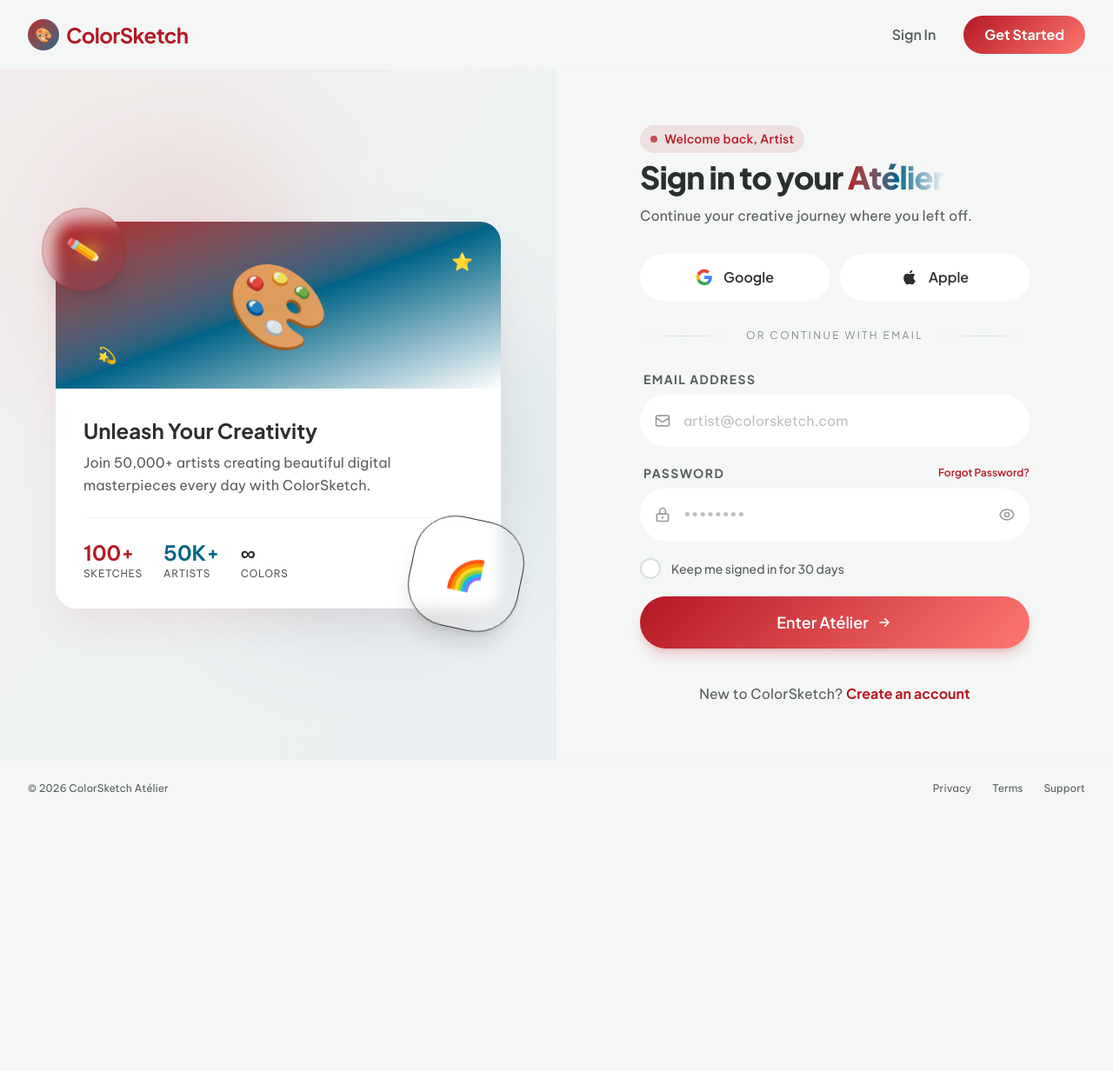
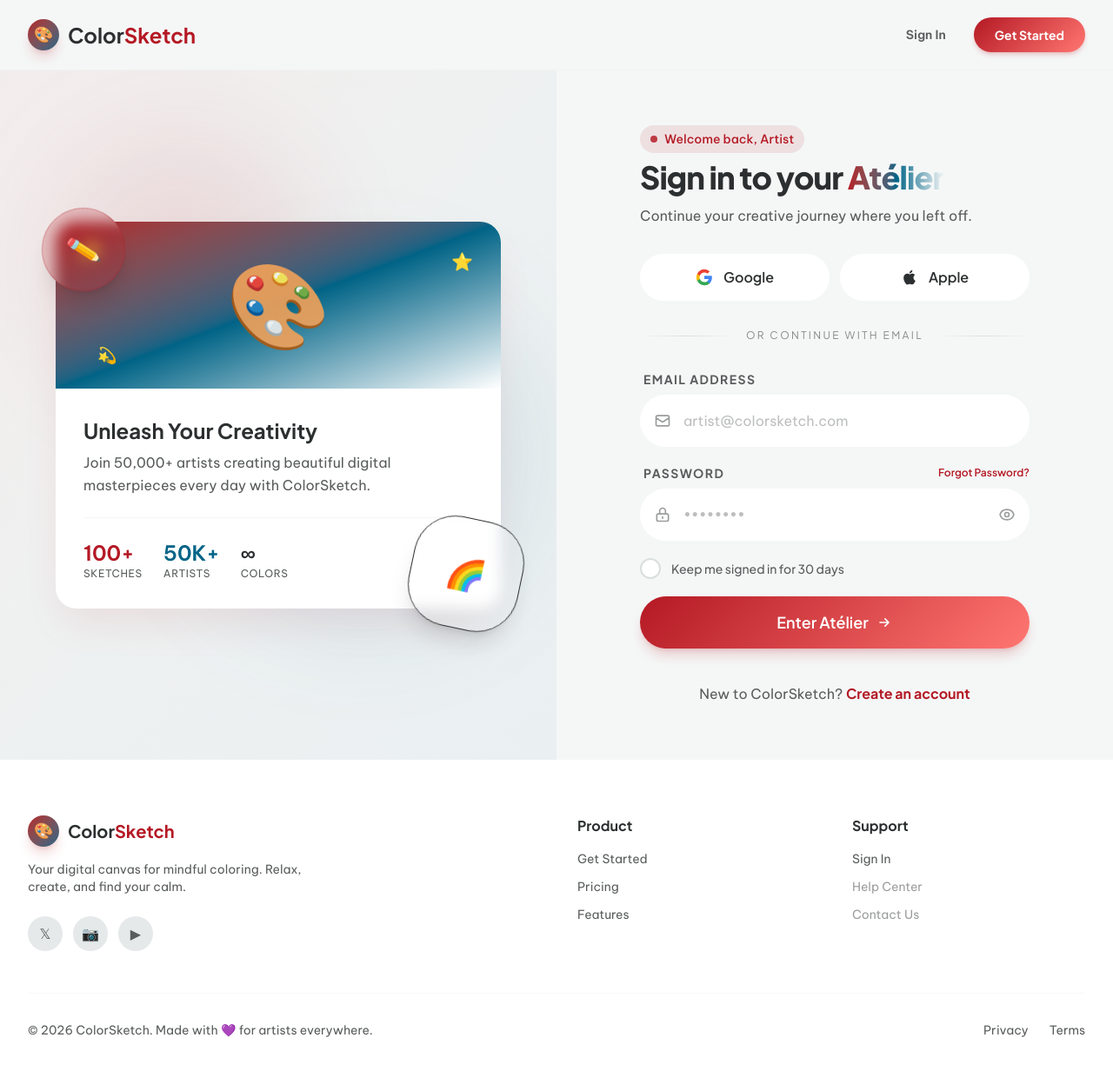
Before and after one commit to ibimina/colorsketch, a Next.js app: page /login in a window 1280 px wide. Shown: the top 1232 px of the page at 87% size. Before the commit the page ends 939 px from the top, so only its background shows below. Built offline with nearby package versions, Linux system fonts and the light colour scheme.

Commit message:
feat: update auth page header and footer

```diff
--- a/src/app/(auth)/layout.tsx
+++ b/src/app/(auth)/layout.tsx
@@ -4,30 +4,33 @@
 export default function AuthLayout({ children }: { children: ReactNode }) {
     return (
         <div className="min-h-screen flex flex-col bg-surface">
-            {/* Top Navigation */}
-            <nav className="fixed top-0 w-full z-50 flex justify-between items-center px-6 sm:px-8 h-16 sm:h-20 backdrop-blur-xl bg-surface/80 border-b border-surface-variant/20">
-                <Link
-                    href="/"
-                    className="flex items-center gap-2 text-xl sm:text-2xl font-bold text-primary font-headline tracking-tight"
-                >
-                    <div className="w-8 h-8 sm:w-9 sm:h-9 rounded-xl bg-linear-to-br from-primary to-secondary flex items-center justify-center">
-                        <span className="text-white text-sm sm:text-base">🎨</span>
+            {/* Navigation - same as landing page */}
+            <nav className="fixed top-0 left-0 right-0 z-50 bg-surface/80 backdrop-blur-xl border-b border-surface-variant/20">
+                <div className="max-w-7xl mx-auto px-4 sm:px-6 lg:px-8">
+                    <div className="flex items-center justify-between h-16 sm:h-20">
+                        <Link href="/" className="flex items-center gap-2.5">
+                            <div className="w-9 h-9 rounded-xl bg-linear-to-br from-primary to-secondary flex items-center justify-center shadow-lg shadow-primary/20">
+                                <span className="text-lg">🎨</span>
                             </div>
-                    <span className="hidden sm:inline">ColorSketch</span>
+                            <span className="text-xl sm:text-2xl font-bold font-headline text-on-background">
+                                Color<span className="text-primary">Sketch</span>
+                            </span>
                         </Link>
-                <div className="flex items-center gap-3">
+                        <div className="flex items-center gap-2 sm:gap-4">
                             <Link
                                 href="/login"
-                        className="hidden sm:inline-flex px-5 py-2 rounded-full font-headline font-semibold text-on-surface-variant hover:text-primary hover:bg-surface-container-low transition-all"
+                                className="px-4 py-2 text-sm font-semibold text-on-surface-variant hover:text-primary transition-colors"
                             >
                                 Sign In
                             </Link>
                             <Link
                                 href="/signup"
-                        className="px-5 sm:px-6 py-2 sm:py-2.5 rounded-full font-headline font-bold text-white btn-primary-gradient soft-touch text-sm sm:text-base"
+                                className="px-5 sm:px-6 py-2.5 text-sm font-bold font-headline text-white btn-primary-gradient rounded-xl soft-touch shadow-md shadow-primary/20"
                             >
                                 Get Started
                             </Link>
+                        </div>
+                    </div>
                 </div>
             </nav>
 
@@ -104,15 +107,68 @@
                 </div>
             </main>
 
-            {/* Minimal Footer - only visible on large screens */}
-            <footer className="hidden lg:flex w-full py-6 px-8 justify-between items-center bg-surface text-xs font-body border-t border-surface-variant/20">
-                <div className="text-on-surface-variant">
-                    © 2026 ColorSketch Atélier
+            {/* Footer - same as landing page */}
+            <footer className="py-12 sm:py-16 px-4 sm:px-6 lg:px-8 bg-surface-container-lowest">
+                <div className="max-w-7xl mx-auto">
+                    <div className="grid grid-cols-1 md:grid-cols-4 gap-8 sm:gap-12 mb-12">
+                        {/* Brand */}
+                        <div className="md:col-span-2">
+                            <Link href="/" className="flex items-center gap-2.5 mb-4">
+                                <div className="w-9 h-9 rounded-xl bg-linear-to-br from-primary to-secondary flex items-center justify-center shadow-lg shadow-primary/20">
+                                    <span className="text-lg">🎨</span>
                                 </div>
-                <div className="flex gap-6 text-on-surface-variant">
+                                <span className="text-xl font-bold font-headline text-on-background">
+                                    Color<span className="text-primary">Sketch</span>
+                                </span>
+                            </Link>
+                            <p className="text-on-surface-variant text-sm max-w-xs mb-6">
+                                Your digital canvas for mindful coloring. Relax, create, and find your calm.
+                            </p>
+                            {/* Social Links */}
+                            <div className="flex gap-3">
+                                {["Twitter", "Instagram", "YouTube"].map((social) => (
+                                    <a
+                                        key={social}
+                                        href="#"
+                                        className="w-10 h-10 rounded-full bg-surface-container flex items-center justify-center text-on-surface-variant hover:text-primary hover:bg-primary/10 transition-colors"
+                                        aria-label={social}
+                                    >
+                                        {social === "Twitter" && "𝕏"}
+                                        {social === "Instagram" && "📷"}
+                                        {social === "YouTube" && "▶"}
+                                    </a>
+                                ))}
+                            </div>
+                        </div>
+
+                        {/* Links */}
+                        <div>
+                            <h4 className="font-bold font-headline text-on-background mb-4">Product</h4>
+                            <ul className="space-y-3 text-sm text-on-surface-variant">
+                                <li><Link href="/signup" className="hover:text-primary transition-colors">Get Started</Link></li>
+                                <li><Link href="/signup" className="hover:text-primary transition-colors">Pricing</Link></li>
+                                <li><Link href="/signup" className="hover:text-primary transition-colors">Features</Link></li>
+                            </ul>
+                        </div>
+
+                        <div>
+                            <h4 className="font-bold font-headline text-on-background mb-4">Support</h4>
+                            <ul className="space-y-3 text-sm text-on-surface-variant">
+                                <li><Link href="/login" className="hover:text-primary transition-colors">Sign In</Link></li>
+                                <li><span className="opacity-60 cursor-not-allowed">Help Center</span></li>
+                                <li><span className="opacity-60 cursor-not-allowed">Contact Us</span></li>
+                            </ul>
+                        </div>
+                    </div>
+
+                    {/* Bottom Bar */}
+                    <div className="pt-8 border-t border-surface-variant/20 flex flex-col sm:flex-row items-center justify-between gap-4 text-sm text-on-surface-variant">
+                        <p>© 2026 ColorSketch. Made with 💜 for artists everywhere.</p>
+                        <div className="flex gap-6">
                             <Link href="/privacy" className="hover:text-primary transition-colors">Privacy</Link>
                             <Link href="/terms" className="hover:text-primary transition-colors">Terms</Link>
-                    <Link href="/support" className="hover:text-primary transition-colors">Support</Link>
+                        </div>
+                    </div>
                 </div>
             </footer>
         </div>
```
Lines whose indentation alone changed are shown as unchanged.
